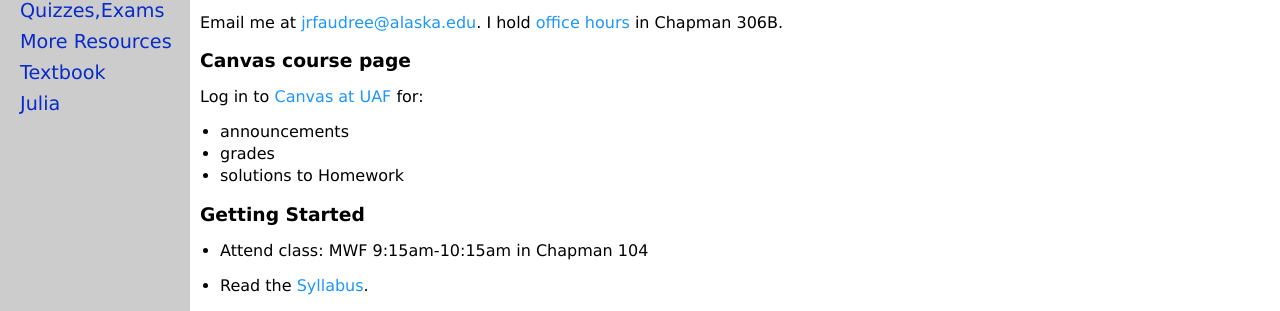
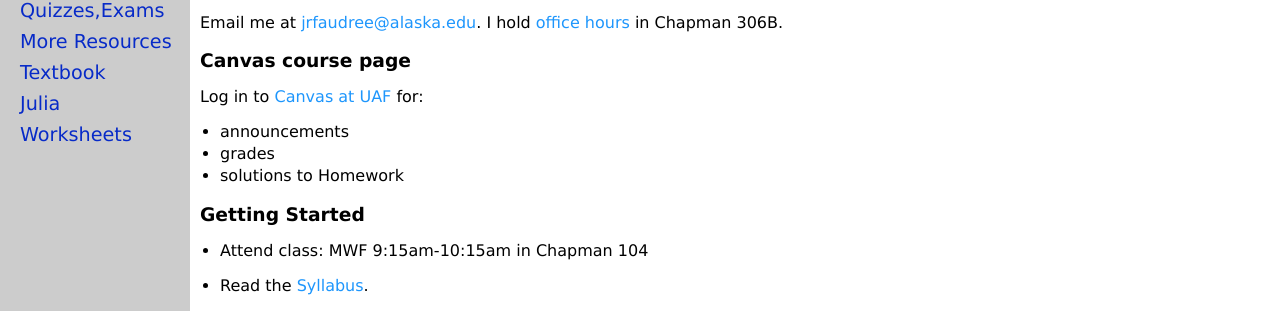
Before and after one commit to jrfaudree/LA, a Jekyll site: the page built from index.md, in a window 1280 px wide. Shown: the part 153-464 px from the top of the page. Built offline with Jekyll 4.4.1, drawn with Linux system fonts in a browser that asks for light colours.

Commit message:
Update toc.yml

```diff
--- a/_data/toc.yml
+++ b/_data/toc.yml
@@ -24,3 +24,6 @@ docs:
 
 - title: Julia
   url: julia.html
+
+- title: Worksheets
+  url: worksheets.html
```
